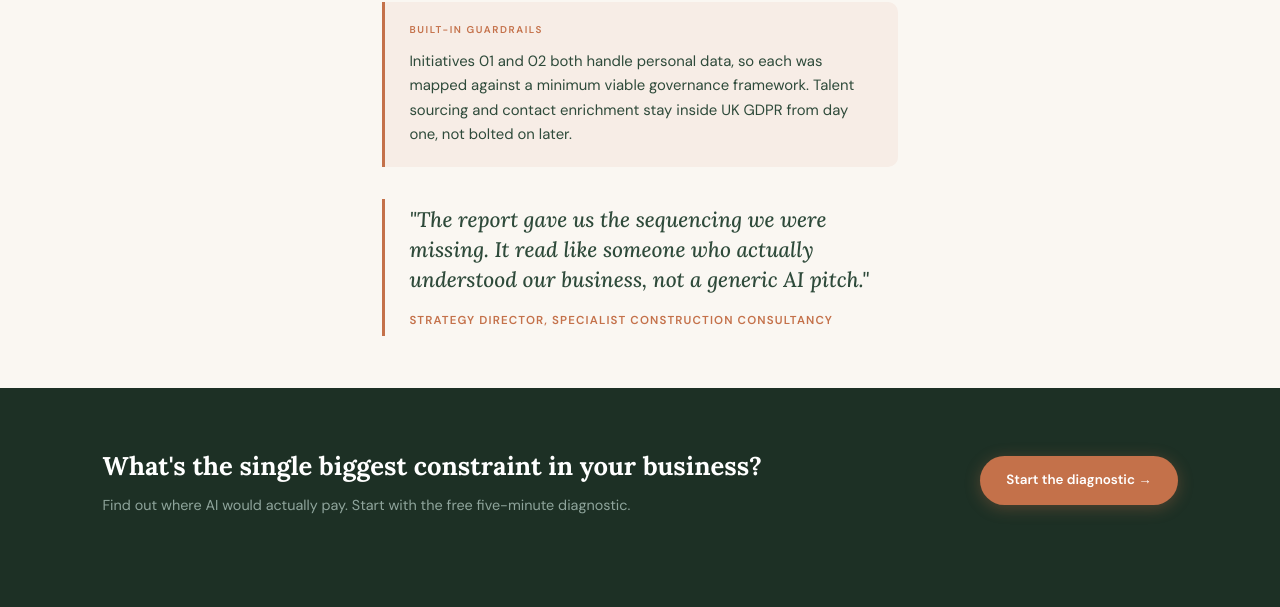
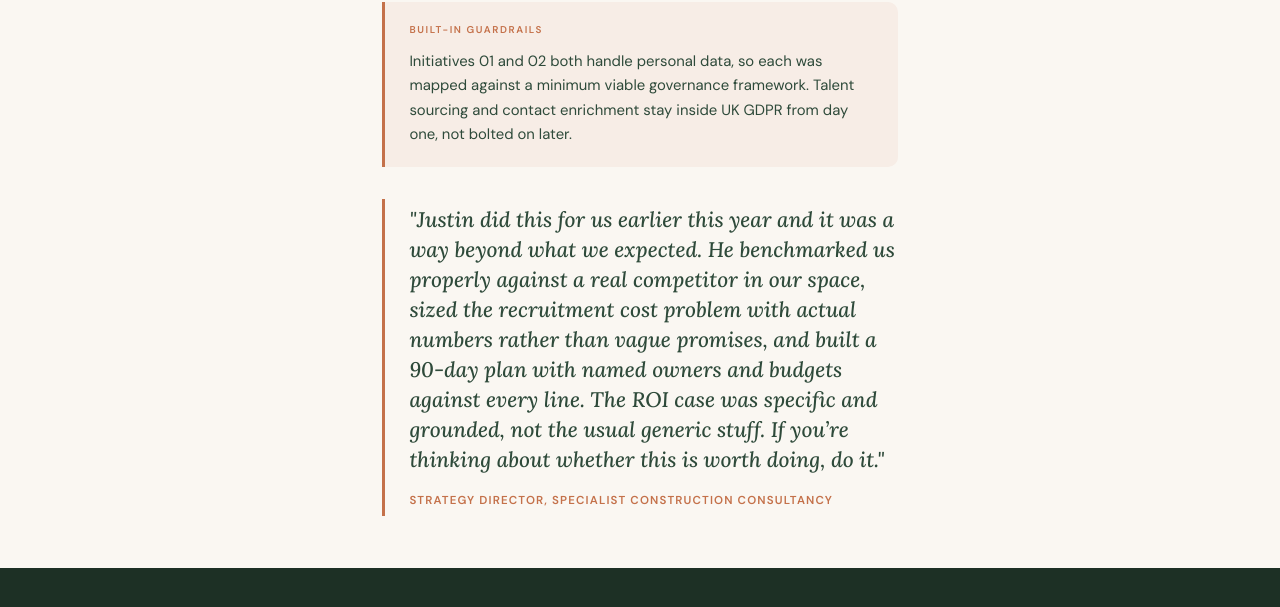
Before and after one commit to Dasbeasten/yea-i-consulting, a website: page case-studies/turning-a-recruitment-bottleneck-into-a-pipeline.html in a window 1280 px wide. Shown: the part 2634-3241 px from the top of the page. Drawn offline with Linux system fonts and the light colour scheme.

Commit message:
Update turning-a-recruitment-bottleneck-into-a-pipeline.html

```diff
--- a/case-studies/turning-a-recruitment-bottleneck-into-a-pipeline.html
+++ b/case-studies/turning-a-recruitment-bottleneck-into-a-pipeline.html
@@ -345,7 +345,7 @@
   </div>
 
   <div class="pull-quote">
-    <q>"The report gave us the sequencing we were missing. It read like someone who actually understood our business, not a generic AI pitch."</q>
+    <q>"Justin did this for us earlier this year and it was a way beyond what we expected. He benchmarked us properly against a real competitor in our space, sized the recruitment cost problem with actual numbers rather than vague promises, and built a 90-day plan with named owners and budgets against every line. The ROI case was specific and grounded, not the usual generic stuff. If you’re thinking about whether this is worth doing, do it."</q>
     <div class="attr">Strategy Director, specialist construction consultancy</div>
   </div>
 
```
